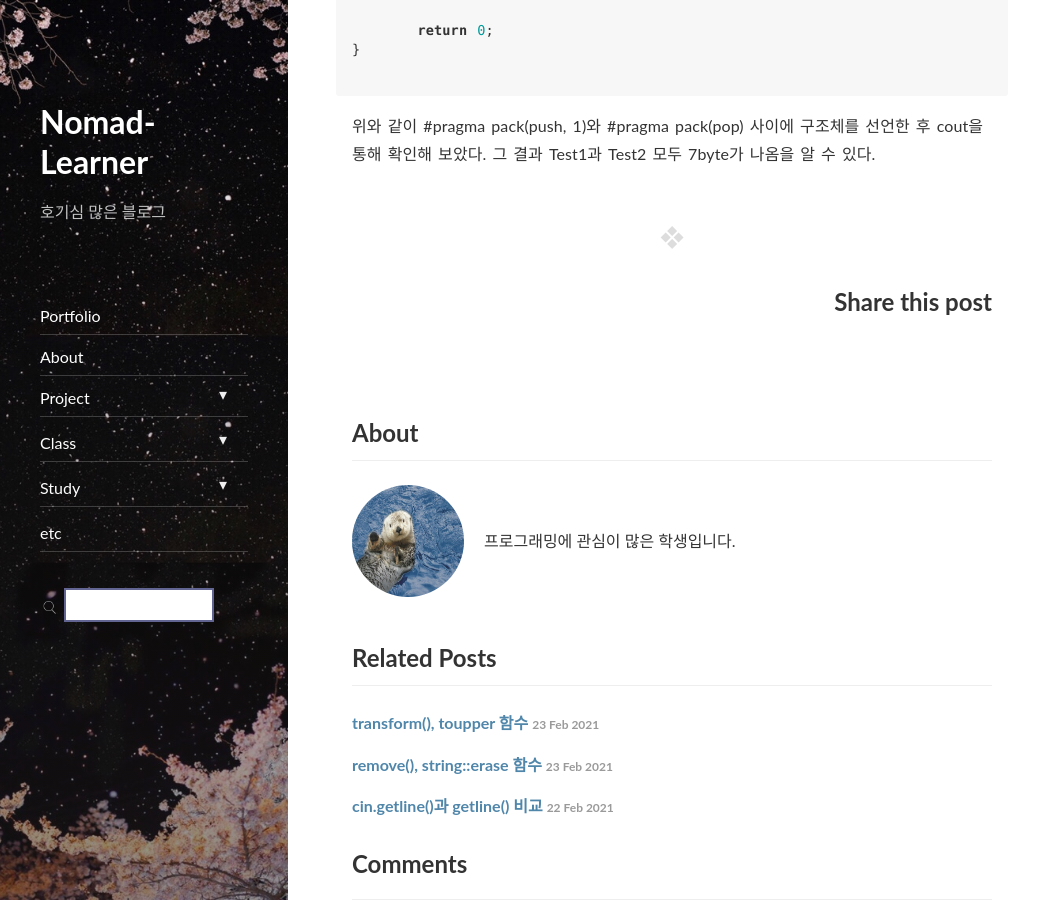
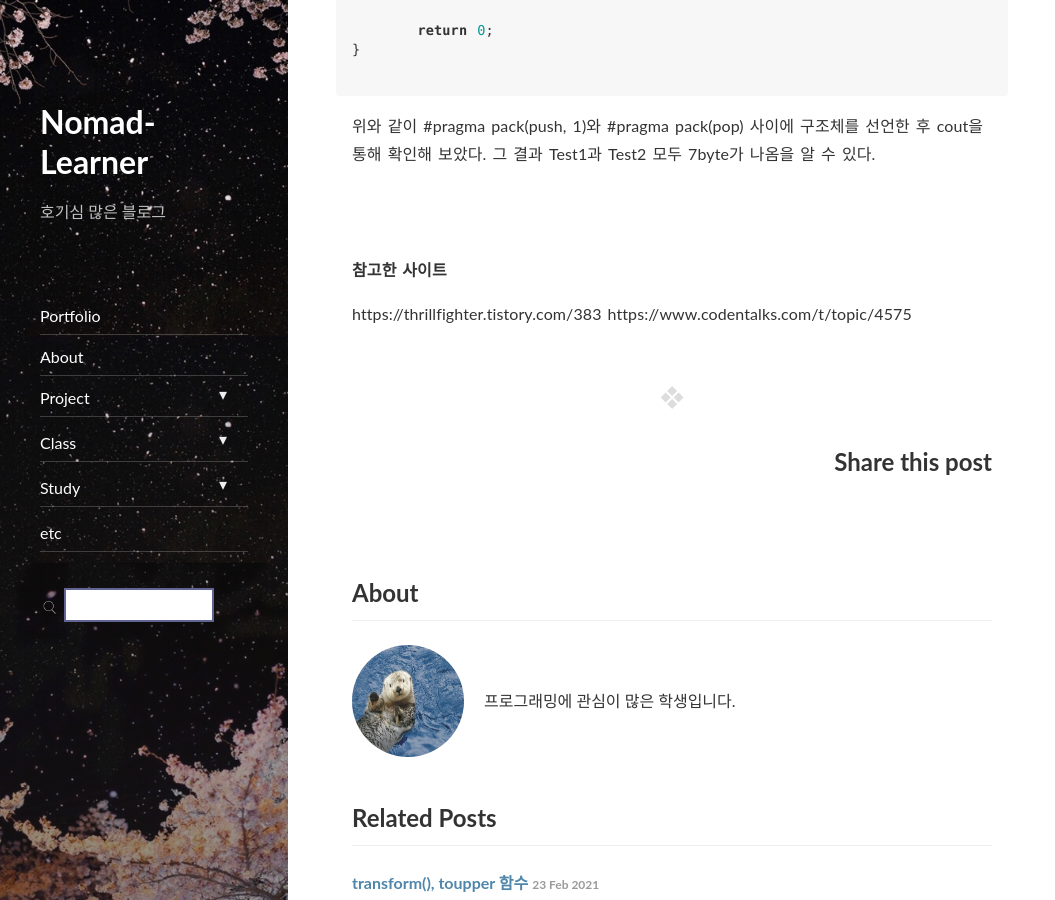
Before and after one commit to Nomad-Learner/Nomad-Learner.github.io, a Jekyll site: the page built from _posts/study/2021-03-07-구조체에서 패딩과 구조체 멤버 맞춤.md, in a window 1280 px wide and 900 px high, scrolled down 3884 px. Shown: the whole window, without its empty margins (0-1055 px from the left). Built offline with Jekyll 4.4.1, drawn with Linux system fonts in a browser that asks for light colours; nearby versions of some CDN libraries; comment, search, counter and statistics services are not loaded.

Commit message:
2021-03-07-struct에 대해

```diff
--- a/_posts/study/2021-03-07-구조체에서 패딩과 구조체 멤버 맞춤.md
+++ b/_posts/study/2021-03-07-구조체에서 패딩과 구조체 멤버 맞춤.md
@@ -171,3 +171,12 @@ int main()
 
 위와 같이 #pragma pack(push, 1)와 #pragma pack(pop) 사이에 구조체를 선언한 후 cout을 통해 확인해 보았다.
 그 결과 Test1과 Test2 모두 7byte가 나옴을 알 수 있다.
+
+
+<br/>
+<br/>
+
+__참고한 사이트__
+
+https://thrillfighter.tistory.com/383
+https://www.codentalks.com/t/topic/4575
```
